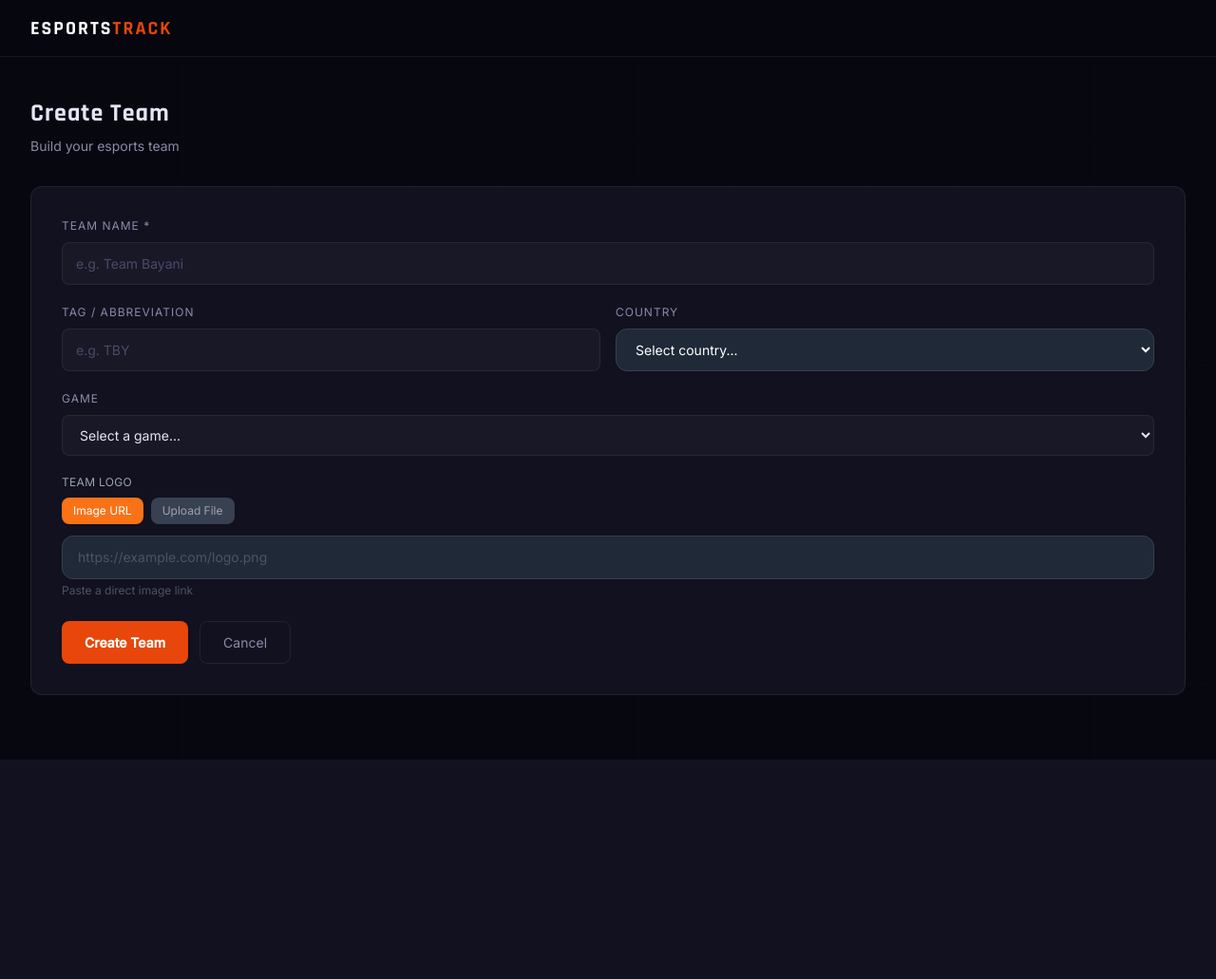
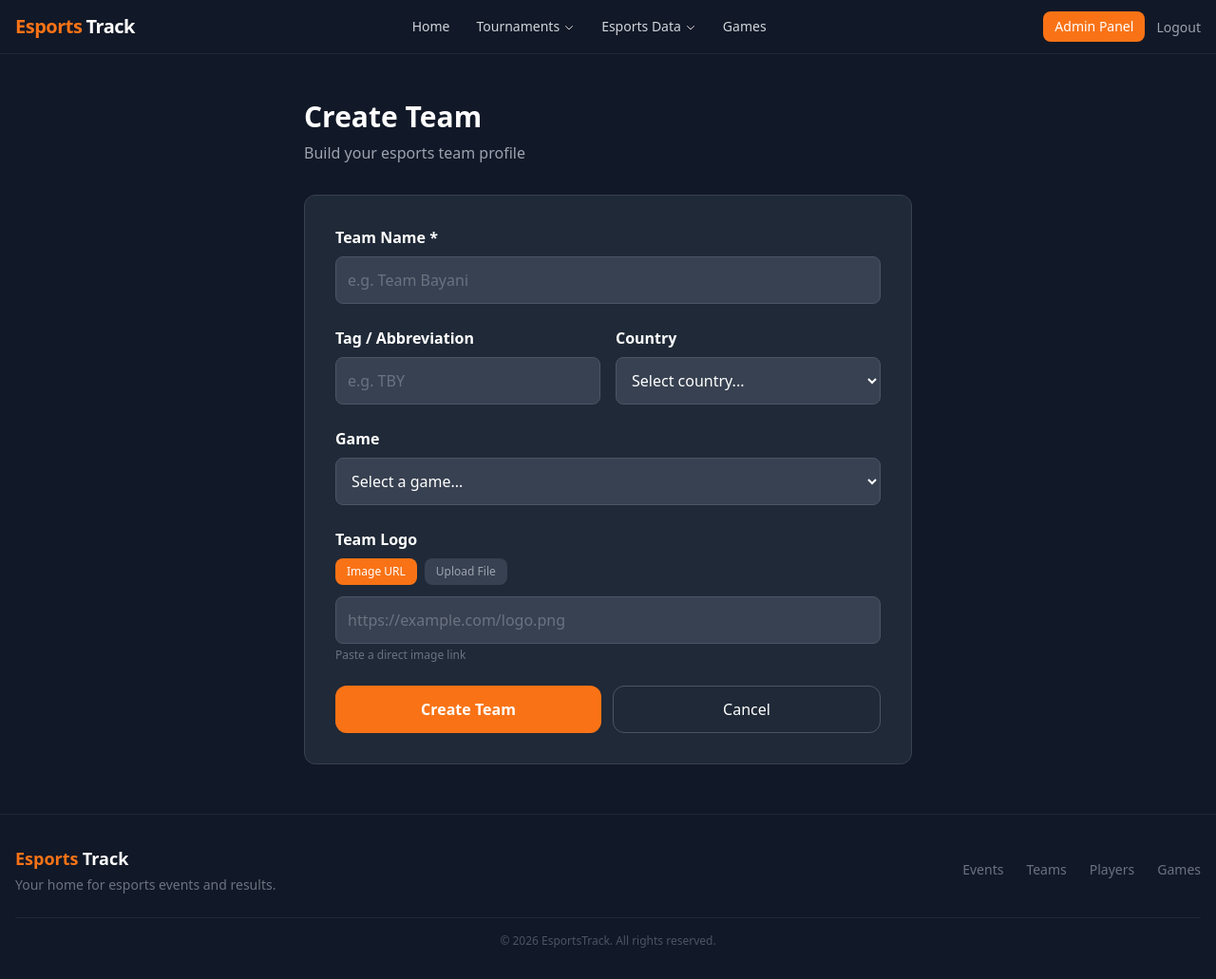
Before and after one commit to hero554699/esport_management, a Laravel app: page /user/teams/create in a window 1280 px wide. Shown: the whole page at 95% size. Before the commit the page ends 800 px from the top, so only its background shows below. Run offline with Laravel 12, Linux system fonts and the light colour scheme; a user stored in the database is signed in; data comes from the database, SQL or seed files in the repository; parts of the project's set-up code (start-up, migrations or seed data) failed here and were passed over; some libraries are stand-ins or nearby versions.

Commit message:
Fix admin dashboard/public visibility and team create UI consistency
Agent-Logs-Url: https://github.com/hero554699/esport_management/sessions/2c6d9b4d-30fa-435b-a1f9-3e2594e6cedd

Co-authored-by: hero554699 <236547455+hero554699@users.noreply.github.com>

```diff
--- a/app/Console/Commands/SyncPandaScore.php
+++ b/app/Console/Commands/SyncPandaScore.php
@@ -196,6 +196,7 @@ class SyncPandaScore extends Command
                     'pandascore_id' => (string) $t['id'],
                     'game_id'       => $game?->id ?? $slugExists->game_id,
                     'status'        => $this->mapStatus($t),
+                    'approval_status' => 'approved',
                 ]);
                 $count++;
                 continue;
@@ -212,6 +213,7 @@ class SyncPandaScore extends Command
                     'end_date'   => isset($t['end_at']) ? date('Y-m-d', strtotime($t['end_at'])) : null,
                     'prize_pool' => $t['prizepool'] ?? null,
                     'status'     => $this->mapStatus($t),
+                    'approval_status' => 'approved',
                 ]
             );
             $count++;
--- a/app/Http/Controllers/Admin/EventController.php
+++ b/app/Http/Controllers/Admin/EventController.php
@@ -39,7 +39,7 @@ class EventController extends Controller
             'name'       => 'required|string|max:255',
             'game_id'    => 'required|exists:games,id',
             'status'     => 'required|in:upcoming,live,completed',
-            'start_date' => 'required|date',
+            'start_date' => 'required|date|after_or_equal:today',
             'end_date'   => 'required|date|after_or_equal:start_date',
             'prize_pool' => 'nullable|string',
             'banner_url' => 'nullable|url',
--- a/app/Http/Controllers/EventsController.php
+++ b/app/Http/Controllers/EventsController.php
@@ -30,6 +30,7 @@ class EventsController extends Controller
 
     public function show(Event $event)
     {
+        abort_unless($event->approval_status === 'approved', 404);
         $event->load('game', 'matches.teamA', 'matches.teamB', 'matches.result');
         return view('public.events.show', compact('event'));
     }
--- a/app/Http/Controllers/HomeController.php
+++ b/app/Http/Controllers/HomeController.php
@@ -42,11 +42,13 @@ class HomeController extends Controller
             ->get();
 
         $liveMatches = Matches::where('status', 'live')
+            ->whereHas('event', fn($q) => $q->where('approval_status', 'approved'))
             ->with('teamA', 'teamB', 'event.game')
             ->take(4)
             ->get();
 
         $recentMatches = Matches::where('status', 'completed')
+            ->whereHas('event', fn($q) => $q->where('approval_status', 'approved'))
             ->with('teamA', 'teamB', 'event.game', 'result')
             ->orderByDesc('scheduled_at')
             ->take(5)
--- a/app/Http/Controllers/MatchesPublicController.php
+++ b/app/Http/Controllers/MatchesPublicController.php
@@ -14,6 +14,7 @@ class MatchesPublicController extends Controller
         $search = request('search');
 
         $matches = Matches::with('teamA', 'teamB', 'event.game', 'result')
+            ->whereHas('event', fn($q) => $q->where('approval_status', 'approved'))
             ->when($status, fn($q) => $q->where('status', $status))
             ->when($gameId, fn($q) => $q->whereHas('event', fn($q) => $q->where('game_id', $gameId)))
             ->when($search, fn($q) => $q->whereHas('teamA', fn($q) => $q->where('name', 'like', "%{$search}%"))
--- a/resources/views/user/teams/create.blade.php
+++ b/resources/views/user/teams/create.blade.php
@@ -1,245 +1,46 @@
-<!DOCTYPE html>
-<html lang="en">
+@extends('layouts.public')
+@section('title', 'Create Team')
 
-<head>
-    <meta charset="UTF-8">
-    <meta name="viewport" content="width=device-width, initial-scale=1.0">
-    <title>Create Team — EsportsTrack</title>
-    <script src="https://cdn.tailwindcss.com"></script>
-    <link href="https://fonts.googleapis.com/css2?family=Rajdhani:wght@500;600;700&family=Inter:wght@300;400;500&display=swap" rel="stylesheet">
-    <style>
-        :root {
-            --orange: #e8460a;
-            --bg: #07070f;
-            --card: #111120;
-            --border: rgba(255, 255, 255, 0.07);
-            --border-hi: rgba(232, 70, 10, 0.25);
-            --t1: #e4e4f4;
-            --t2: #8a8aa8;
-            --t3: #4a4a68;
-        }
+@section('content')
+<div class="min-h-screen bg-gray-900">
+    <div class="max-w-2xl mx-auto px-4 py-12">
+        <h1 class="text-3xl font-bold text-white mb-2">Create Team</h1>
+        <p class="text-gray-400 mb-8">Build your esports team profile</p>
 
-        * {
-            box-sizing: border-box;
-            margin: 0;
-            padding: 0;
-        }
+        @if($errors->any())
+        <div class="mb-6 bg-red-500/10 border border-red-500/30 text-red-400 px-4 py-3 rounded-lg">
+            <ul class="list-disc list-inside text-sm space-y-1">
+                @foreach($errors->all() as $error)
+                <li>{{ $error }}</li>
+                @endforeach
+            </ul>
+        </div>
+        @endif
 
-        body {
-            font-family: 'Inter', sans-serif;
-            background: var(--bg);
-            color: var(--t1);
-            min-height: 100vh;
-        }
+        <form method="POST" action="{{ route('user.teams.store') }}" enctype="multipart/form-data"
+            class="bg-gray-800 border border-gray-700 rounded-xl p-8">
+            @csrf
 
-        body::before {
-            content: '';
-            position: fixed;
-            inset: 0;
-            background-image: linear-gradient(rgba(232, 70, 10, 0.025) 1px, transparent 1px), linear-gradient(90deg, rgba(232, 70, 10, 0.025) 1px, transparent 1px);
-            background-size: 48px 48px;
-            pointer-events: none;
-            z-index: 0;
-        }
-
-        nav {
-            position: sticky;
-            top: 0;
-            z-index: 100;
-            background: rgba(7, 7, 15, 0.95);
-            backdrop-filter: blur(12px);
-            border-bottom: 1px solid var(--border);
-            display: flex;
-            align-items: center;
-            padding: 0 32px;
-            height: 60px;
-            gap: 24px;
-        }
-
-        .nav-logo {
-            font-family: 'Rajdhani', sans-serif;
-            font-size: 20px;
-            font-weight: 700;
-            letter-spacing: 2px;
-            text-transform: uppercase;
-            color: #fff;
-            text-decoration: none;
-        }
-
-        .nav-logo span {
-            color: var(--orange);
-        }
-
-        .container {
-            max-width: 720px;
-            margin: 0 auto;
-            padding: 40px 32px;
-            position: relative;
-            z-index: 1;
-        }
-
-        .page-header {
-            margin-bottom: 32px;
-        }
-
-        .page-header h1 {
-            font-family: 'Rajdhani', sans-serif;
-            font-size: 26px;
-            font-weight: 700;
-            letter-spacing: 1px;
-            color: var(--t1);
-        }
-
-        .page-header p {
-            font-size: 14px;
-            color: var(--t2);
-            margin-top: 4px;
-        }
-
-        .card {
-            background: var(--card);
-            border: 1px solid var(--border);
-            border-radius: 12px;
-            padding: 32px;
-        }
-
-        .form-group {
-            margin-bottom: 20px;
-        }
-
-        .form-label {
-            display: block;
-            font-size: 12px;
-            letter-spacing: 1px;
-            text-transform: uppercase;
-            color: var(--t2);
-            margin-bottom: 8px;
-        }
-
-        .form-input,
-        .form-select {
-            width: 100%;
-            background: rgba(255, 255, 255, 0.03);
-            border: 1px solid var(--border);
-            border-radius: 8px;
-            padding: 11px 14px;
-            color: var(--t1);
-            font-family: 'Inter', sans-serif;
-            font-size: 14px;
-            outline: none;
-            transition: border-color 0.2s;
-        }
-
-        .form-input:focus,
-        .form-select:focus {
-            border-color: rgba(232, 70, 10, 0.4);
-        }
-
-        .form-input::placeholder {
-            color: var(--t3);
-        }
-
-        .form-select option {
-            background: #111120;
-        }
-
-        .form-row {
-            display: grid;
-            grid-template-columns: 1fr 1fr;
-            gap: 16px;
-        }
-
-        .alert-error {
-            background: rgba(232, 70, 10, 0.08);
-            border: 1px solid rgba(232, 70, 10, 0.25);
-            color: #ff7a50;
-            padding: 12px 16px;
-            border-radius: 8px;
-            font-size: 13px;
-            margin-bottom: 20px;
-        }
-
-        .btn-primary {
-            display: inline-flex;
-            align-items: center;
-            gap: 6px;
-            padding: 11px 24px;
-            background: var(--orange);
-            border: none;
-            border-radius: 8px;
-            color: #fff;
-            font-size: 14px;
-            font-weight: 600;
-            cursor: pointer;
-            transition: opacity 0.15s;
-            text-decoration: none;
-        }
-
-        .btn-primary:hover {
-            opacity: 0.85;
-        }
-
-        .btn-ghost {
-            display: inline-flex;
-            align-items: center;
-            gap: 6px;
-            padding: 11px 24px;
-            background: transparent;
-            border: 1px solid var(--border);
-            border-radius: 8px;
-            color: var(--t2);
-            font-size: 14px;
-            cursor: pointer;
-            transition: all 0.15s;
-            text-decoration: none;
-        }
-
-        .btn-ghost:hover {
-            border-color: var(--border-hi);
-            color: var(--t1);
-        }
-    </style>
-</head>
-
-<body>
-
-    <nav>
-        <a href="{{ route('home') }}" class="nav-logo">Esports<span>Track</span></a>
-    </nav>
-
-    <div class="container">
-        <div class="page-header">
-            <h1>Create Team</h1>
-            <p>Build your esports team</p>
+            <div class="mb-6">
+                <label class="block text-white font-semibold mb-2">Team Name *</label>
+                <input type="text" name="name" value="{{ old('name') }}"
+                    class="w-full bg-gray-700 border border-gray-600 rounded-lg p-3 text-white placeholder-gray-500 focus:border-orange-500 outline-none @error('name') border-red-500 @enderror"
+                    placeholder="e.g. Team Bayani" required>
+                @error('name') <p class="text-red-400 text-sm mt-1">{{ $message }}</p> @enderror
             </div>
 
-        @if($errors->any())
-        <div class="alert-error">{{ $errors->first() }}</div>
-        @endif
-
-        <div class="card">
-            <form method="POST" action="{{ route('user.teams.store') }}">
-                @csrf
-
-                <div class="form-group">
-                    <label class="form-label">Team Name *</label>
-                    <input type="text" name="name" class="form-input"
-                        value="{{ old('name') }}"
-                        placeholder="e.g. Team Bayani" required>
+            <div class="grid grid-cols-1 md:grid-cols-2 gap-4 mb-6">
+                <div>
+                    <label class="block text-white font-semibold mb-2">Tag / Abbreviation</label>
+                    <input type="text" name="tag" value="{{ old('tag') }}" maxlength="10"
+                        class="w-full bg-gray-700 border border-gray-600 rounded-lg p-3 text-white placeholder-gray-500 focus:border-orange-500 outline-none @error('tag') border-red-500 @enderror"
+                        placeholder="e.g. TBY">
+                    @error('tag') <p class="text-red-400 text-sm mt-1">{{ $message }}</p> @enderror
                 </div>
-
-                <div class="form-row">
-                    <div class="form-group">
-                        <label class="form-label">Tag / Abbreviation</label>
-                        <input type="text" name="tag" class="form-input"
-                            value="{{ old('tag') }}"
-                            placeholder="e.g. TBY" maxlength="10">
-                    </div>
-                    <div class="form-group">
-                        <label class="form-label">Country</label>
+                <div>
+                    <label class="block text-white font-semibold mb-2">Country</label>
                     <select name="country"
-                            class="w-full bg-gray-800 border border-gray-700 rounded-xl px-4 py-3 text-white text-sm
-           focus:outline-none focus:border-orange-500 transition">
+                        class="w-full bg-gray-700 border border-gray-600 rounded-lg p-3 text-white focus:border-orange-500 outline-none @error('country') border-red-500 @enderror">
                         <option value="">Select country...</option>
                         @foreach(config('countries') as $code => $name)
                         <option value="{{ $name }}" {{ old('country') == $name ? 'selected' : '' }}>
@@ -247,12 +48,14 @@
                         </option>
                         @endforeach
                     </select>
+                    @error('country') <p class="text-red-400 text-sm mt-1">{{ $message }}</p> @enderror
                 </div>
             </div>
 
-                <div class="form-group">
-                    <label class="form-label">Game</label>
-                    <select name="game_id" class="form-select">
+            <div class="mb-6">
+                <label class="block text-white font-semibold mb-2">Game</label>
+                <select name="game_id"
+                    class="w-full bg-gray-700 border border-gray-600 rounded-lg p-3 text-white focus:border-orange-500 outline-none @error('game_id') border-red-500 @enderror">
                     <option value="">Select a game...</option>
                     @foreach($games as $game)
                     <option value="{{ $game->id }}" {{ old('game_id') == $game->id ? 'selected' : '' }}>
@@ -260,43 +63,44 @@
                     </option>
                     @endforeach
                 </select>
+                @error('game_id') <p class="text-red-400 text-sm mt-1">{{ $message }}</p> @enderror
             </div>
 
             <div class="mb-6">
-                    <label class="block text-xs text-gray-400 uppercase tracking-wide mb-2">Team Logo</label>
+                <label class="block text-white font-semibold mb-2">Team Logo</label>
 
-                    {{-- Toggle --}}
                 <div class="flex gap-2 mb-3">
-                        <button type="button" id="btn-url"
-                            onclick="switchLogoMode('url')"
-                            class="px-3 py-1.5 text-xs rounded-lg bg-orange-500 text-white transition">
-                            Image URL
-                        </button>
-                        <button type="button" id="btn-file"
-                            onclick="switchLogoMode('file')"
-                            class="px-3 py-1.5 text-xs rounded-lg bg-gray-700 text-gray-400 transition">
-                            Upload File
-                        </button>
+                    <button type="button" id="btn-url" onclick="switchLogoMode('url')"
+                        class="px-3 py-1.5 text-xs rounded-lg bg-orange-500 text-white transition">Image URL</button>
+                    <button type="button" id="btn-file" onclick="switchLogoMode('file')"
+                        class="px-3 py-1.5 text-xs rounded-lg bg-gray-700 text-gray-400 transition">Upload File</button>
                 </div>
 
-                    {{-- URL input --}}
                 <div id="logo-url-input">
-                        <input type="url" name="logo_url"
-                            value="{{ old('logo_url') }}"
+                    <input type="url" name="logo_url" value="{{ old('logo_url') }}"
                         placeholder="https://example.com/logo.png"
-                            class="w-full bg-gray-800 border border-gray-700 rounded-xl px-4 py-3 text-white text-sm
-                      focus:outline-none focus:border-orange-500 placeholder-gray-600 transition">
-                        <p class="text-xs text-gray-600 mt-1">Paste a direct image link</p>
+                        class="w-full bg-gray-700 border border-gray-600 rounded-lg p-3 text-white placeholder-gray-500 focus:border-orange-500 outline-none @error('logo_url') border-red-500 @enderror">
+                    <p class="text-xs text-gray-500 mt-1">Paste a direct image link</p>
+                    @error('logo_url') <p class="text-red-400 text-sm mt-1">{{ $message }}</p> @enderror
                 </div>
 
-                    {{-- File upload --}}
                 <div id="logo-file-input" class="hidden">
                     <input type="file" name="logo_file" accept="image/*"
-                            class="w-full bg-gray-800 border border-gray-700 rounded-xl px-4 py-3 text-white text-sm
-                      focus:outline-none focus:border-orange-500 transition file:mr-3 file:py-1
-                      file:px-3 file:rounded-lg file:border-0 file:text-xs file:font-medium
-                      file:bg-orange-500 file:text-white hover:file:bg-orange-600">
-                        <p class="text-xs text-gray-600 mt-1">Upload JPG, PNG or GIF (max 2MB)</p>
+                        class="w-full bg-gray-700 border border-gray-600 rounded-lg p-3 text-white text-sm focus:border-orange-500 outline-none file:mr-3 file:py-1 file:px-3 file:rounded-lg file:border-0 file:text-xs file:font-medium file:bg-orange-500 file:text-white hover:file:bg-orange-600 @error('logo_file') border-red-500 @enderror">
+                    <p class="text-xs text-gray-500 mt-1">Upload JPG, PNG or GIF (max 2MB)</p>
+                    @error('logo_file') <p class="text-red-400 text-sm mt-1">{{ $message }}</p> @enderror
+                </div>
+            </div>
+
+            <div class="flex gap-3">
+                <button type="submit" class="flex-1 bg-orange-500 hover:bg-orange-600 text-white font-semibold px-6 py-3 rounded-xl transition">
+                    Create Team
+                </button>
+                <a href="{{ route('dashboard') }}" class="flex-1 border border-gray-600 text-white px-6 py-3 rounded-xl hover:border-gray-500 transition text-center">
+                    Cancel
+                </a>
+            </div>
+        </form>
     </div>
 </div>
 
@@ -324,15 +128,4 @@
         }
     }
 </script>
-
-                <div style="display:flex; gap:12px; margin-top:8px;">
-                    <button type="submit" class="btn-primary">Create Team</button>
-                    <a href="{{ route('dashboard') }}" class="btn-ghost">Cancel</a>
-                </div>
-            </form>
-        </div>
-    </div>
-
-</body>
-
-</html>
+@endsection
```
Also changed, not shown: app/Models/Event.php (+8 -0 lines), resources/views/admin/dashboard.blade.php (+9 -2 lines), tests/Unit/EventModelTest.php (added, +17 -0 lines). Lines whose indentation alone changed are shown as unchanged.
